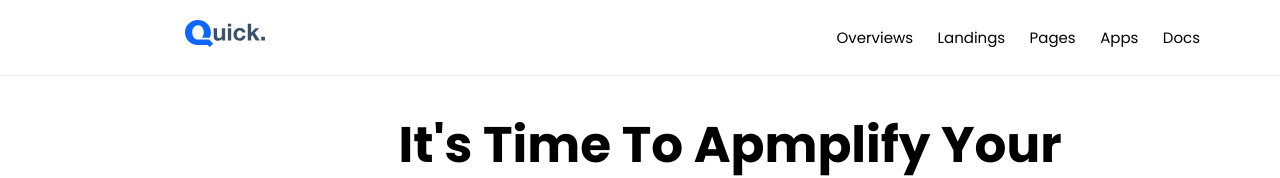
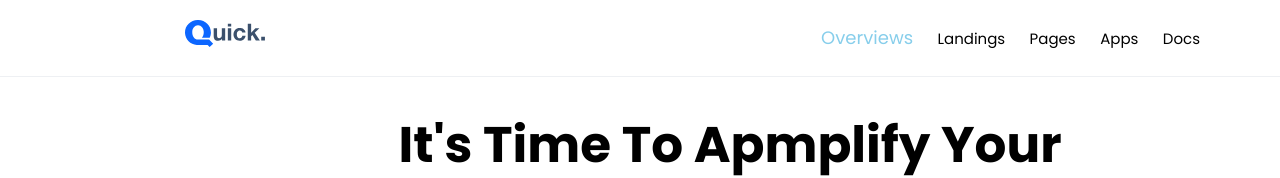
Before and after one commit to Nabiul-Farhan/Assignment-4, a plain HTML site: page index.html in a window 1280 px wide. In both pictures the pointer is over the link "Overviews". Shown: the top 178 px of the page. Drawn offline with Linux system fonts and the light colour scheme.

Commit message:
Update style.css

```diff
--- a/css/style.css
+++ b/css/style.css
@@ -75,7 +75,7 @@ body {
   	transition: .25s;
 
   }
- .header .menue li a:hover{
+ .header .menu li a:hover{
     color: skyblue;
     font-size: 18px;
 
```
